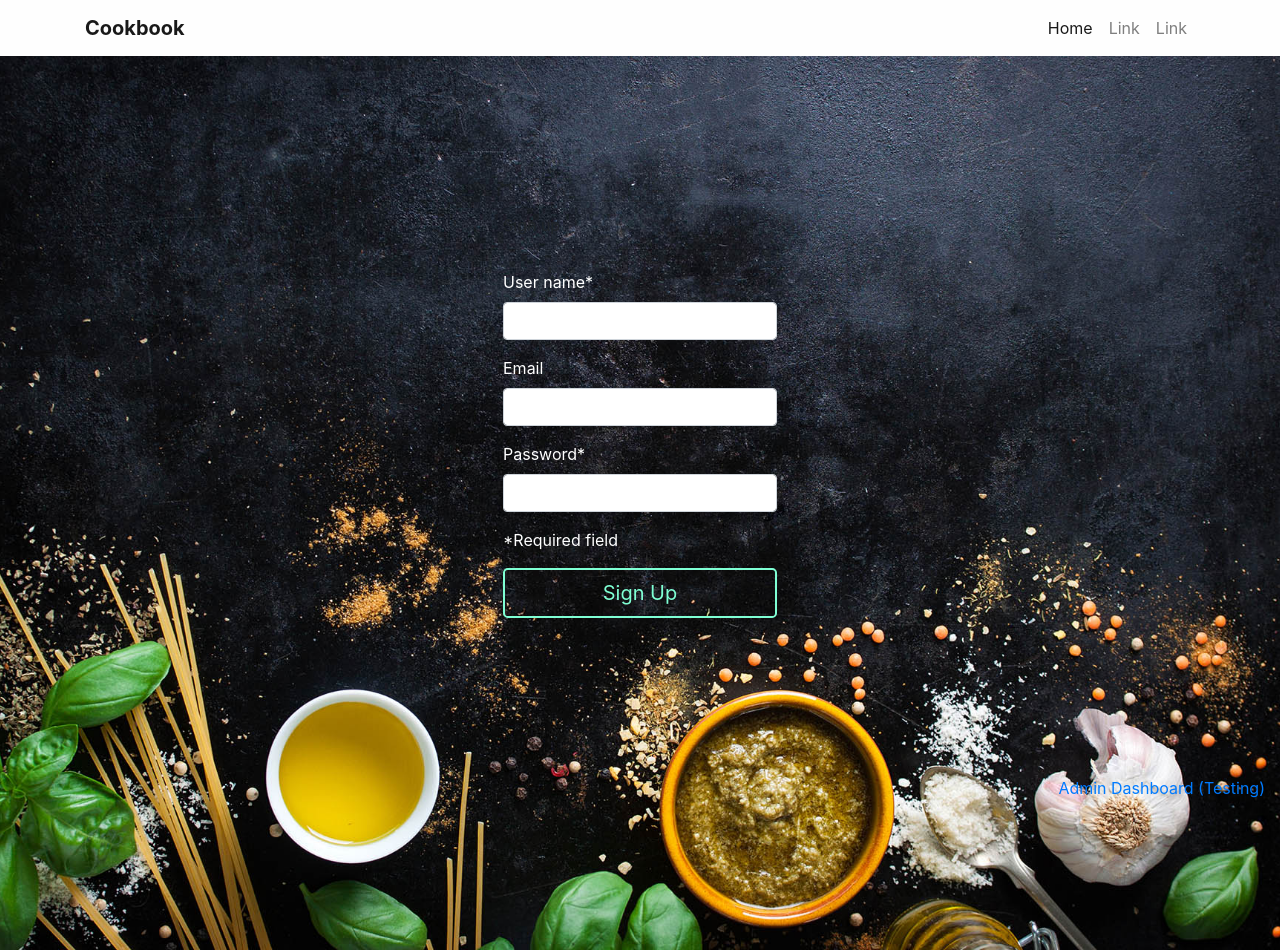
After one commit to Code-Institute-Submissions/project-5, a Flask app: page /sign_up in a window 1280 px wide. The commit adds this page. Run offline with Flask 2, Linux system fonts and the light colour scheme; some libraries are stand-ins or nearby versions.

Commit message:
Please read Changelog > 1.0 for full list of changes

```diff
--- a/app.py
+++ b/app.py
@@ -2,8 +2,11 @@ import os
 from flask import Flask, render_template, redirect, request, url_for
 from flask_pymongo import PyMongo
 from bson.objectid import ObjectId
+from flask_login import LoginManager, UserMixin, login_user, login_required, logout_user, current_user
+from werkzeug.security import check_password_hash
 
 from key import db_name, uri
+from helper import create_user
 
 
 app = Flask(__name__)
@@ -15,24 +18,47 @@ mongo = PyMongo(app)
 
 
 @app.route('/')
+@app.route('/index')
 def index():
 	return render_template("index.html", page_title="Cookbook")
 
+@app.route('/login', methods=['POST'])
+def login():
+	if request.method == "POST":
+		username = request.form['username']
+		password = request.form['user_password']
+		user_in_db = mongo.db.users.find_one({"username": username})
+		if user_in_db:
+			if check_password_hash(user_in_db['password'], password):
+				return redirect(url_for('profile'))
+			else:
+				return "Invalid username or password"
+		else:
+			return f"Sorry no profile {request.form['username']} found"
 
 
+@app.route('/sign_up', methods=['GET', 'POST'])
+def sign_up():
+	if request.method == "POST":
+		user_in_db = mongo.db.users.find_one({"username": request.form['username']})
+		if user_in_db:
+			return f"Sorry profile {request.form['username']} already exist"
+		else:
+			create_user()
+			return redirect(url_for('dashboard'))
 
-@app.route('/admin')
-def test():
-	users = mongo.db.users.find()
-	return render_template("test.html", users=users, page_title="admin")
+	return render_template("sign-up.html", page_title="Sign up")
 
 
+@app.route('/profile')
+def profile():
+	return render_template("profile.html", page_title="profile")
 
 
-
-
-
-
+@app.route('/admin_dashboard')
+def dashboard():
+	users = mongo.db.users.find()
+	return render_template("dashboard.html", page_title="dashboard", users=users)
 
 
 
--- /dev/null
+++ b/static/custom/sign-up.css
@@ -0,0 +1,30 @@
+/*
+Sign up
+*/
+
+body {
+	background: url("/static/img/sign-up.jpg") no-repeat center;
+    -webkit-background-size: cover;
+    -moz-background-size: cover;
+    -o-background-size: cover;
+    background-size: cover;
+}
+
+
+
+#sign-up .card{
+	margin-top: 100px;
+}
+.card,
+#footer {
+	background-color: transparent;
+}
+.btn {
+	background-color: transparent;
+	color: aquamarine;
+	border: 2px solid aquamarine;
+}
+.card-body label,
+.card-body p {
+	color: #ffffff;
+}
--- a/static/custom/style.css
+++ b/static/custom/style.css
@@ -1,9 +1,28 @@
+
+/*
+General
+*/
+
+.vh100 {
+    min-height: 100vh;
+}
+
+section {
+	padding-top: 100px;
+}
+
+/*
+Nav
+*/
+.navbar {
+	background-color: #fefefe
+}
+
 /*
 index.html
 */
 
-#index-main {
-    height: 100vh;
+#index-welcome {
     background: url("/static/img/index-background.jpg") no-repeat center;
     -webkit-background-size: cover;
     -moz-background-size: cover;
@@ -11,14 +30,21 @@ index.html
     background-size: cover;
 }
 
-.quote-container {
+#index-welcome .row {
+	position: absolute;
+	bottom: 5%;
+	left: 42.5%;
+}
+.slide-container  {
     position: relative;
 }
 
-.quote-container blockquote {
+.slide-container .card {
     display: none;
-    position: absolute;
-    top: 0;
+	position: absolute;
+	min-width: 300px;
+	min-height: 300px;
+	background-color: transparent;
 }
 
 .arrows-wrraper {
@@ -39,7 +65,23 @@ index.html
     color: #5cb85c;
 }
 
-footer {
-    height: 200px;
-    background-color: black;
+
+/*
+Main section
+*/
+
+#index-main {
+    position: relative;
+    background-color: #fefefe;
 }
+
+
+
+/*
+footer
+*/
+
+#footer {
+	height: 150px;
+	background-color: #000000;
+}
--- a/templates/base.html
+++ b/templates/base.html
@@ -16,13 +16,17 @@
 
 	<!-- Custom styles -->
 	<link rel="stylesheet" href="{{url_for('static', filename='custom/style.css')}}" type="text/css" />
+	{% block css %}
+
+	{% endblock css %}
 
 </head>
 
 <body>
 
 	<!-- Navbar -->
-	<nav class="navbar navbar-expand-lg navbar-light navbar-fixed-top ">
+	<nav class="navbar navbar-expand-lg navbar-light fixed-top">
+		<div class="container">
 			<a class="navbar-brand font-weight-bold" href="/">Cookbook</a>
 			<button class="navbar-toggler" type="button" data-toggle="collapse" data-target="#main-nav" aria-controls="navbarSupportedContent"
 			 aria-expanded="false" aria-label="Toggle navigation">
@@ -40,27 +44,38 @@
 					<li class="nav-item">
 						<a class="nav-link" href="#">Link</a>
 					</li>
-				<button class="btn btn-outline-success my-2 my-sm-0" type="submit">Search</button>
+					{% block log_in_out_btn %}
+					<button class="btn btn-outline-success my-2 my-sm-0" type="button" data-toggle="modal" data-target="#log-in-modal">Log in</button>
+					{% endblock log_in_out_btn %}
 				</ul>
+			</div>
 		</div>
 	</nav>
 
 	<!-- Main Content -->
 
-	{% block main_content %}
-
-	{% endblock main_content %}
+	<main>
+		 {% block main_content %} {% endblock main_content %}
+	</main>
 
 
 
 
 	<!-- Footer -->
-	<footer >
-		<div class="container">
-
+	<footer id="footer" >
+		<div class="container-fluid fixed-bottom">
+			<div class="row">
+				<div class="col-12 text-right ">
+					<a href="{{url_for('dashboard')}}">
+						<i class="twitter fab fa-twitter fa-2x" aria-hidden="true"></i>
+						Admin Dashboard (Testing)
+					</a>
+				</div>
+			</div>
 		</div>
 	</footer>
-
+	{% block log_in_modal %}{% endblock log_in_modal %}
+	 {% block log_out_modal %} {% endblock log_out_modal %}
 	<!-- Bootstrap core JavaScript-->
 	<script src="https://code.jquery.com/jquery-3.2.1.min.js" integrity="sha256-hwg4gsxgFZhOsEEamdOYGBf13FyQuiTwlAQgxVSNgt4="
 	 crossorigin="anonymous"></script>
--- /dev/null
+++ b/templates/sign-up.html
@@ -0,0 +1,42 @@
+{% extends "base.html" %}
+
+{% block css %}
+<link rel="stylesheet" href="{{url_for('static', filename='custom/sign-up.css')}}" type="text/css" />
+{% endblock css %}
+
+
+{% block log_in_out_btn %}
+
+{% endblock log_in_out_btn %}
+
+{% block main_content %}
+	<section id="sign-up" class="vh100">
+		<div class="row">
+			<div class="card mx-auto">
+				<div class="card-header">Sign up</div>
+				<div class="card-body">
+					<form class="form-signin" method="POST" action="/sign_up">
+						<div class="form-group">
+							<label for="username">User name*</label>
+							<input name="username" type="text" class="form-control" required>
+						</div>
+						<div class="form-group">
+							<label for="email">Email</label>
+							<input name="email" type="email" class="form-control">
+						</div>
+						<div class="form-group">
+							<label for="user_password">Password*</label>
+							<input class="form-control" name="user_password" type="password" required>
+						</div>
+						<div class="form-group">
+							<p>
+								*Required field
+							</p>
+						</div>
+						<button class="btn btn-lg btn-block" type="submit">Sign Up</button>
+					</form>
+				</div>
+			</div>
+		</div>
+	</section>
+{% endblock main_content %}
```
Also changed, not shown: helper.py (added, +40 -0 lines), templates/dashboard.html (added, +24 -0 lines), templates/index.html (+45 -0 lines), templates/modals.html (added, +54 -0 lines), templates/profile.html (added, +9 -0 lines), README.md, static/img/sign-up.jpg (renamed from static/img/slider-image2.jpg). Lines whose indentation alone changed are shown as unchanged.
